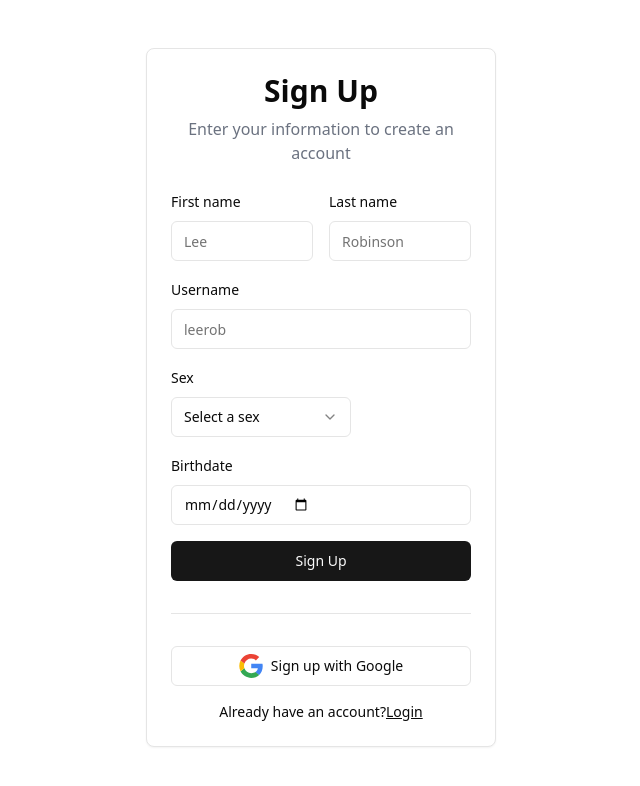
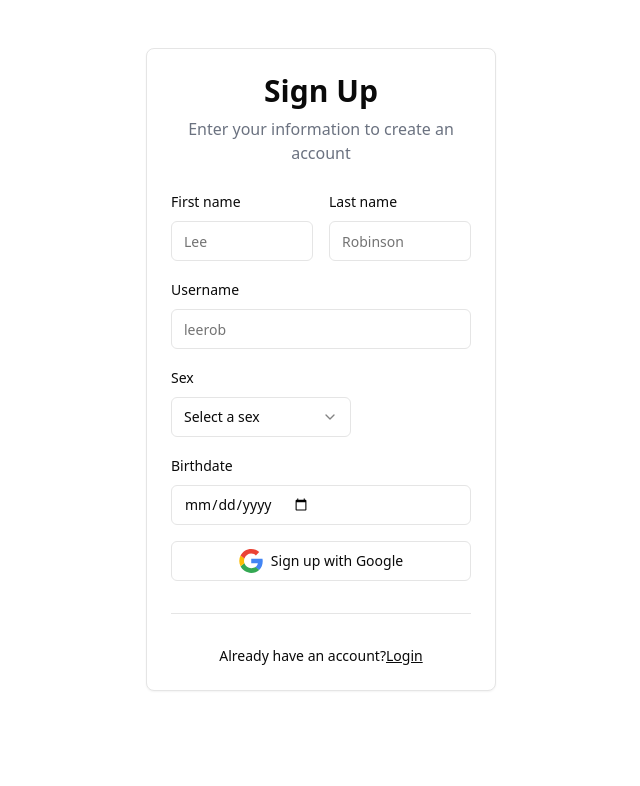
Before and after one commit to PeerDepsTeam/UI, a React (Vite) app: page /signup in a window 1280 px wide. Shown: the top 786 px of the page, without its empty margins (319-959 px from the left). Built offline with nearby package versions, Linux system fonts and the light colour scheme.

Commit message:
fix: submit button

```diff
--- a/src/pages/signup/Signup.tsx
+++ b/src/pages/signup/Signup.tsx
@@ -63,19 +63,17 @@ export const Signup: FC = () => {
                 <Label htmlFor="birthdate">Birthdate</Label>
                 <Input id="birthdate" required type="date" />
               </div>
-              <Button className="w-full" type="submit">
-                Sign Up
+              <Button
+                className="flex w-full items-center justify-center space-x-2"
+                variant="outline"
+                type="submit"
+              >
+                <GoogleIcon />
+                <span>Sign up with Google</span>
               </Button>
             </div>
             <Separator className="my-8" />
             <div className="space-y-4">
-              <Button
-                className="flex w-full items-center justify-center space-x-2"
-                variant="outline"
-              >
-                <GoogleIcon />
-                <span>Sign up with Google</span>
-              </Button>
               <div className="mt-4 text-center text-sm">
                 Already have an account?
                 <a className="underline" href="/login">
```
